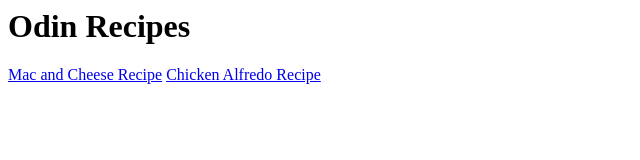
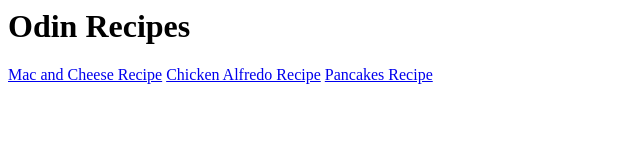
Before and after one commit to banapancake/odin-recipes, a plain HTML site: page index.html in a window 1280 px wide. Shown: the whole page, without its empty margins (0-640 px from the left). Drawn offline with Linux system fonts and the light colour scheme.

Commit message:
index.html

```diff
--- a/index.html
+++ b/index.html
@@ -12,6 +12,7 @@
         <h1>Odin Recipes</h1>
         <a href="recipes/mac-and-cheese.html">Mac and Cheese Recipe</a>
         <a href="recipes/chicken-fettucine.html">Chicken Alfredo Recipe</a>
+        <a href="recipes/pancakes.html">Pancakes Recipe</a>
 
 
     </body>
```
